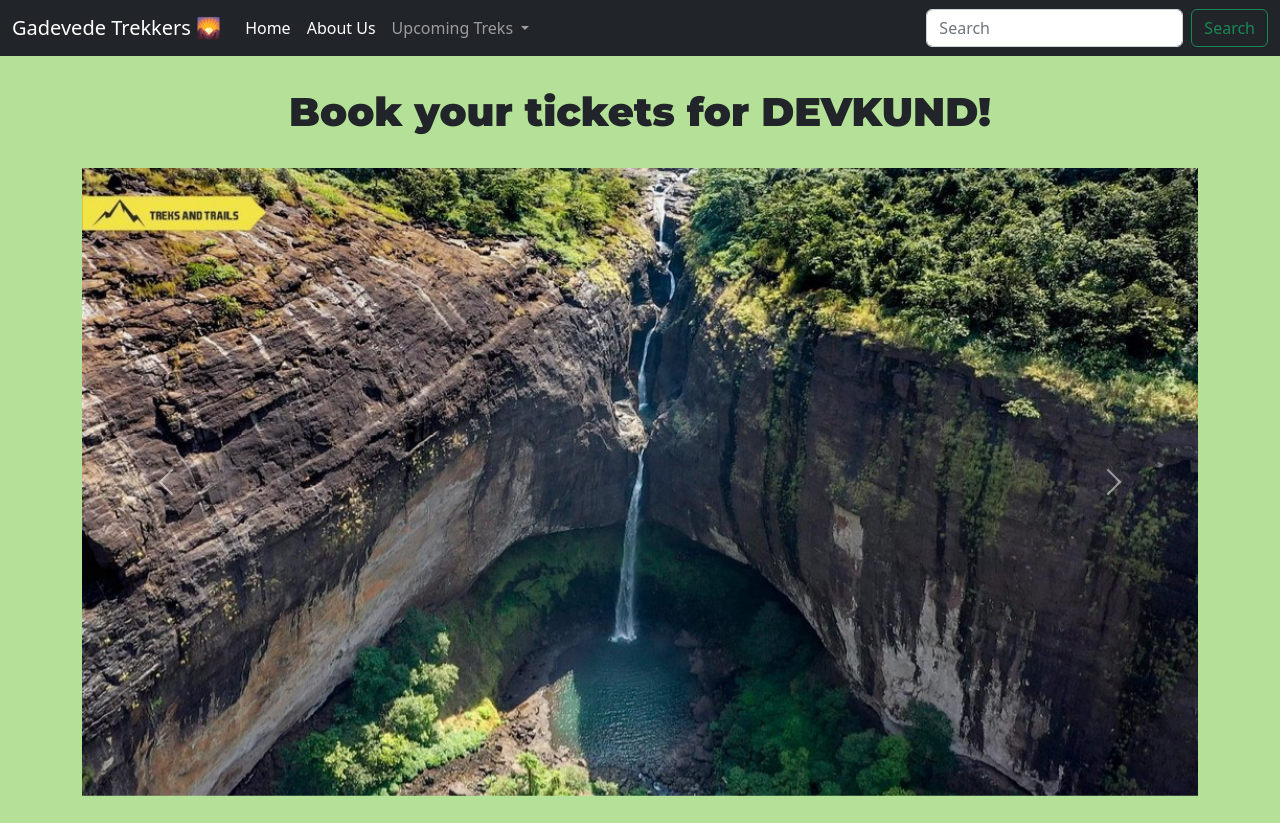
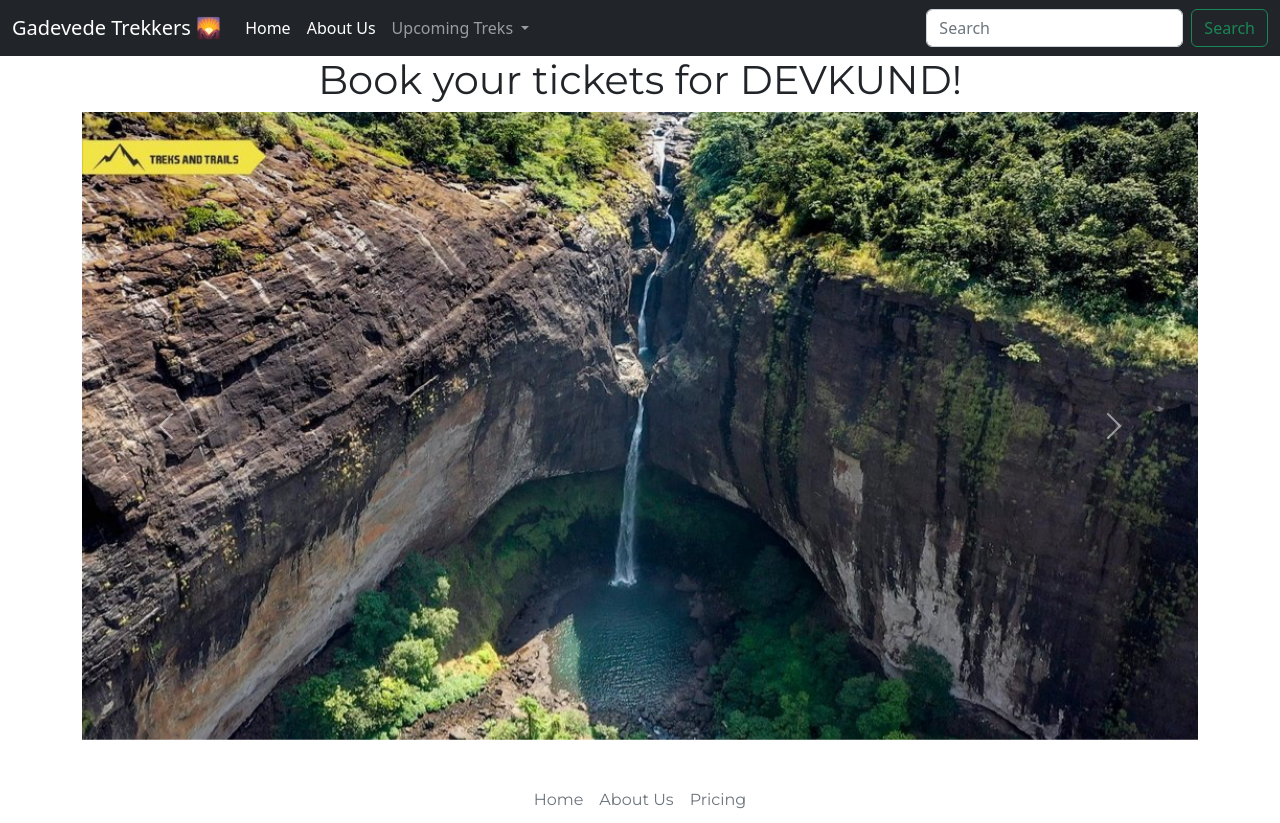
Before and after one commit to avadhut-noola/Travel-site, a plain HTML site: page index.html in a window 1280 px wide. Shown: the top 823 px of the page. Drawn offline with nearby package versions, Linux system fonts and the light colour scheme.

Commit message:
Update index.html

```diff
--- a/index.html
+++ b/index.html
@@ -8,8 +8,8 @@
    <link rel="preconnect" href="https://fonts.googleapis.com">
    <link rel="preconnect" href="https://fonts.gstatic.com" crossorigin>
    <link href="https://fonts.googleapis.com/css2?family=Montserrat:wght@100;400;900&display=swap" rel="stylesheet">
-   <link href="https://cdn.jsdelivr.net/npm/bootstrap@5.2.0/dist/css/bootstrap.min.css" rel="stylesheet" integrity="sha384-gH2yIJqKdNHPEq0n4Mqa/HGKIhSkIHeL5AyhkYV8i59U5AR6csBvApHHNl/vI1Bx" crossorigin="anonymous">   <title>Document</title>
    <link rel="stylesheet" href="style.css">
+   <link href="https://cdn.jsdelivr.net/npm/bootstrap@5.2.0/dist/css/bootstrap.min.css" rel="stylesheet" integrity="sha384-gH2yIJqKdNHPEq0n4Mqa/HGKIhSkIHeL5AyhkYV8i59U5AR6csBvApHHNl/vI1Bx" crossorigin="anonymous">
    <link rel="icon" href="/IMG/earth.ico">
    <script src="https://cdn.jsdelivr.net/npm/bootstrap@5.2.0/dist/js/bootstrap.bundle.min.js" integrity="sha384-A3rJD856KowSb7dwlZdYEkO39Gagi7vIsF0jrRAoQmDKKtQBHUuLZ9AsSv4jD4Xa" crossorigin="anonymous"></script>
 </head>
```
